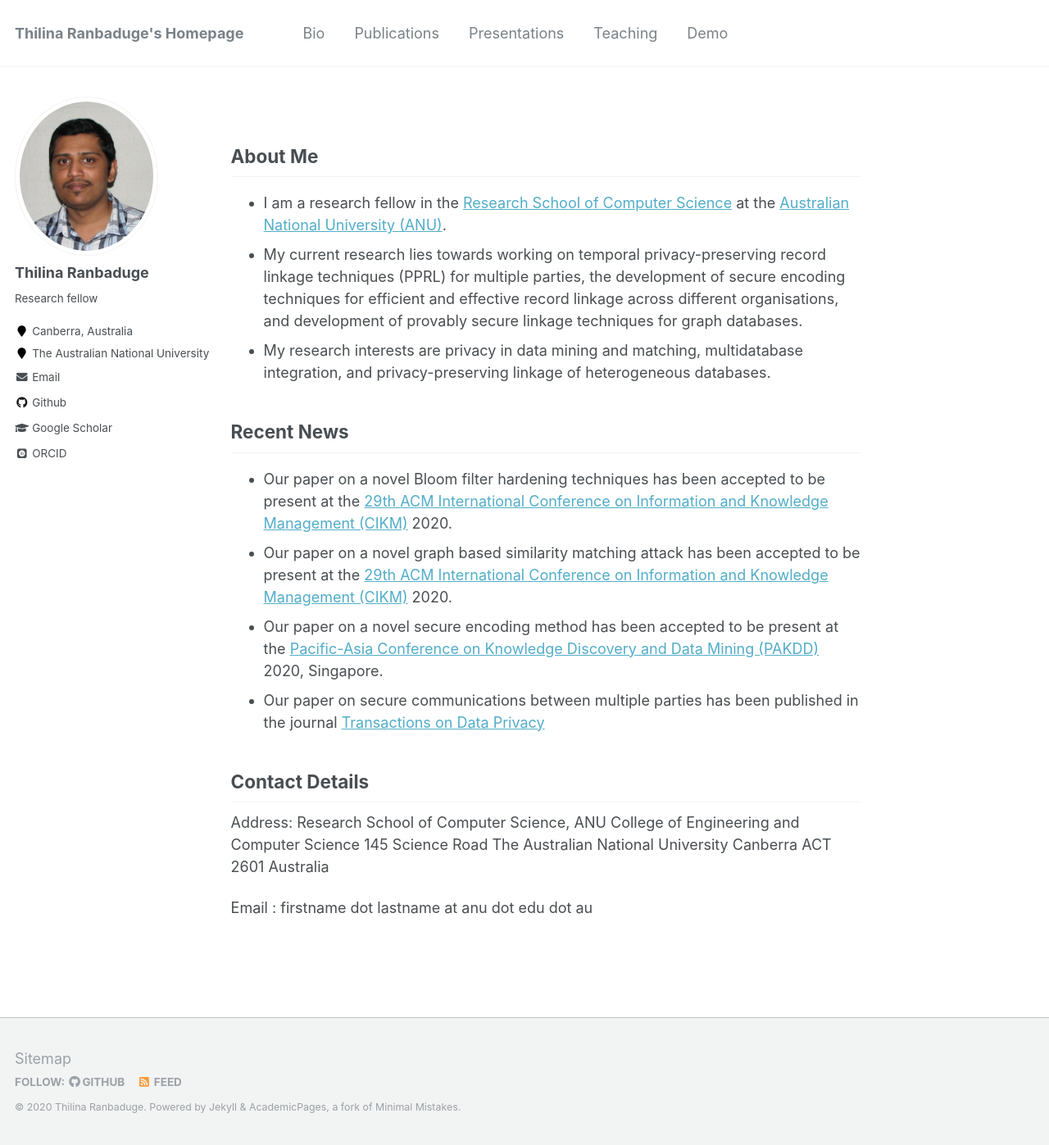
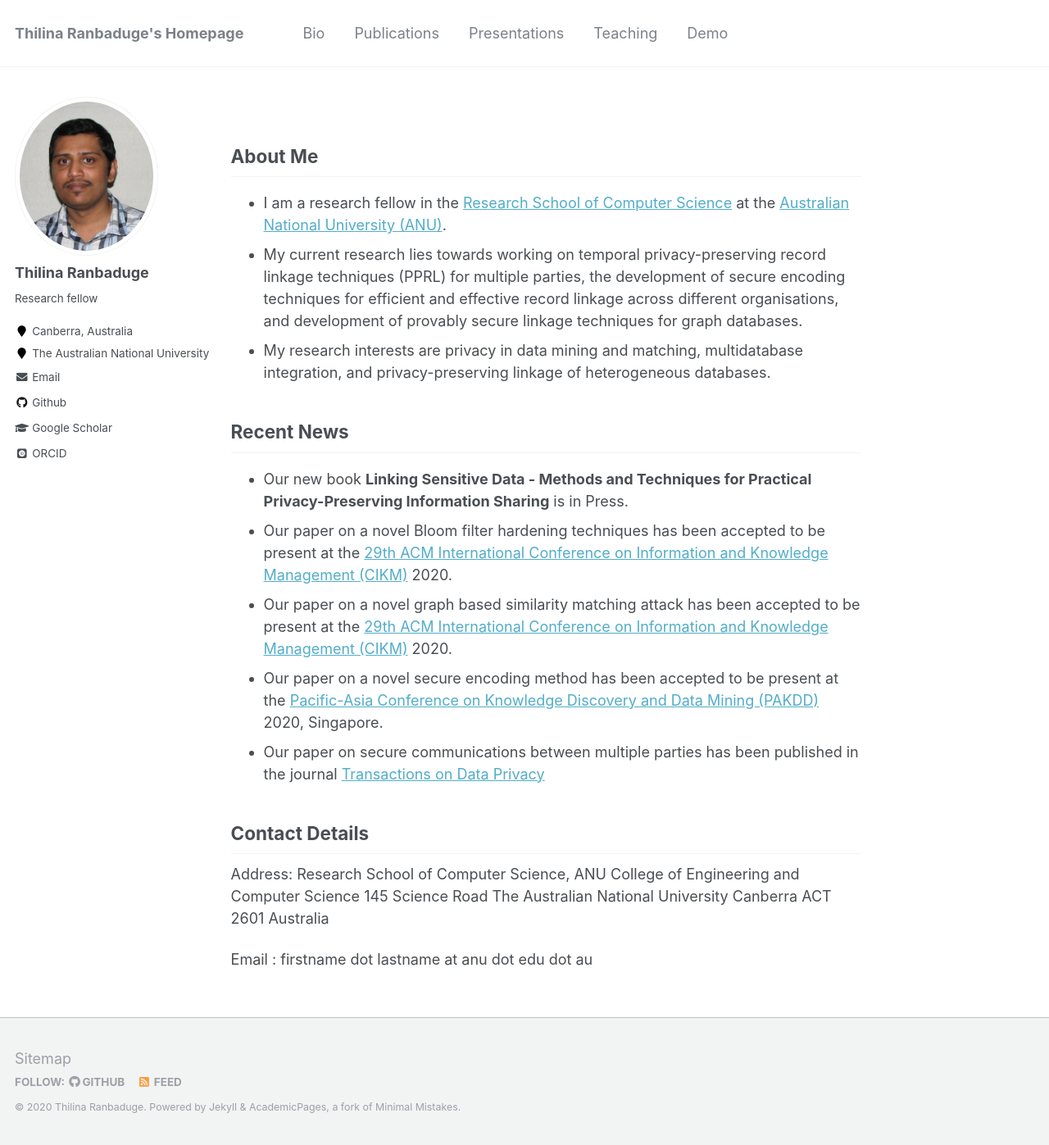
Before and after one commit to thilina-ranbaduge/thilina-ranbaduge.github.io, a Jekyll site: the page built from _pages/about.md, in a window 1280 px wide and 1397 px high. Shown: the whole window at 82% size. Built offline with Jekyll 4.4.1, drawn with Linux system fonts in a browser that asks for light colours; some web fonts are replaced.

Commit message:
Update about.md

```diff
--- a/_pages/about.md
+++ b/_pages/about.md
@@ -19,6 +19,8 @@ databases.</li>
 <h2> Recent News</h2>
 
 <ul>
+      <li>Our new book <b>Linking Sensitive Data - Methods and Techniques for Practical Privacy-Preserving Information Sharing</b> is in Press. </li>
+
     <li>Our paper on a novel Bloom filter hardening techniques has been accepted to be present at the <a href="https://www.cikm2020.org/"> 29th ACM International Conference on Information and Knowledge Management (CIKM)</a> 2020. </li>
     <li>Our paper on a novel graph based similarity matching attack has been accepted to be present at the <a href="https://www.cikm2020.org/"> 29th ACM International Conference on Information and Knowledge Management (CIKM)</a> 2020. </li>
   <li>Our paper on a novel secure encoding method has been accepted to be present at the <a href="https://www.pakdd2020.org/"> Pacific-Asia Conference on Knowledge Discovery and Data Mining (PAKDD)</a> 2020, Singapore. </li>
```
